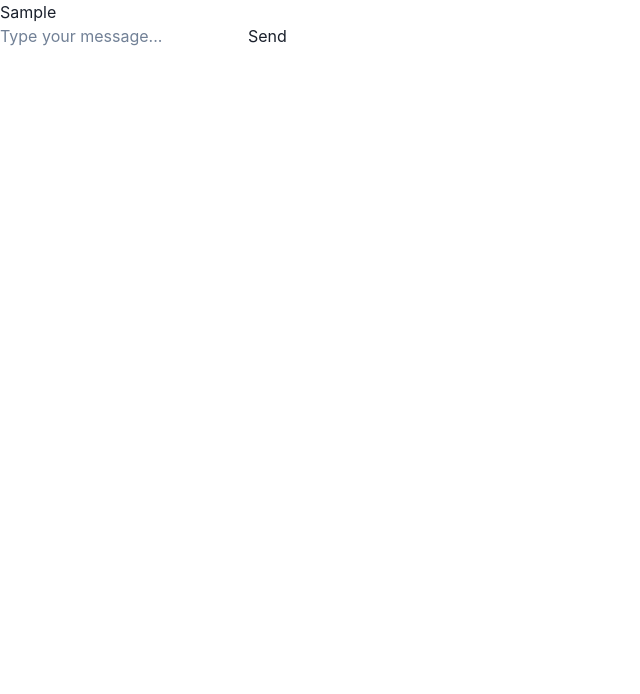
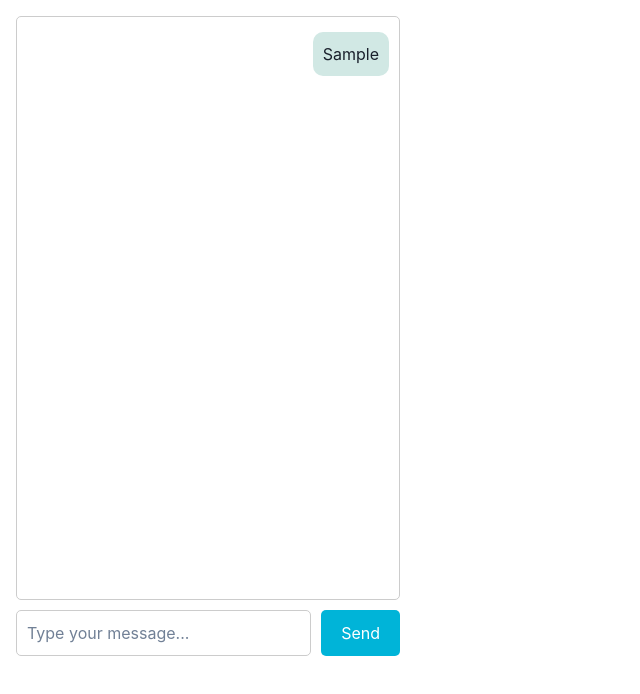
Before and after one commit to FridahNtika/recipe-app-week3, a React (Vite) app in the folder frontend/recipes/: page /temp-chatbot in a window 1280 px wide. Both pictures are taken after typing "Sample" into the empty fields and a click on the button "Send". Shown: the top 694 px of the page, without its empty margins (0-640 px from the left). Built offline with nearby package versions, Linux system fonts and the light colour scheme; no server answers.

Commit message:
add basic ui to chatbot component

```diff
--- a/frontend/recipes/src/components/ChatBot.jsx
+++ b/frontend/recipes/src/components/ChatBot.jsx
@@ -33,24 +33,60 @@ const ChatBot = () => {
   };
 
   return (
-    <div className="chatbot-container">
-      <div className="chat-window">
-        {conversation.map((message, index) => (
-          <div key={index} className={`chat-message ${message.role}`}>
-            {message.content}
+    <div style={{ display: 'flex', flexDirection: 'column', width: '30vw', height: '80vh', margin: '2vh' }}>
+      <div style={{ flex: 1, overflowY: 'auto', padding: '10px', border: '1px solid #ccc', borderRadius: '5px' }}>
+        {conversation.map((msg, index) => (
+          <div
+            key={index}
+            style={{
+              display: 'flex',
+              justifyContent: msg.role === 'user' ? 'flex-end' : 'flex-start',
+              margin: '5px 0',
+              marginBottom: '3vh'
+            }}
+          >
+            <div
+              style={{
+                padding: '10px',
+                borderRadius: '10px',
+                backgroundColor: msg.role === 'user' ? '#D1E8E4' : '#F7D9C4',
+                maxWidth: '60%',
+              }}
+            >
+              {msg.content}
+            </div>
           </div>
         ))}
-        {loading && <div className="chat-message system">Typing...</div>}
+        {loading && <div style={{ display: 'flex', justifyContent: 'flex-start', margin: '5px 0' }}>
+          <div style={{ padding: '10px', borderRadius: '10px', backgroundColor: '#F7D9C4', maxWidth: '60%' }}>
+            Typing...
           </div>
+        </div>}
+      </div>
+      <div style={{ display: 'flex', marginTop: '10px' }}>
         <input
           type="text"
           value={input}
           onChange={(e) => setInput(e.target.value)}
-        onKeyPress={handleKeyPress}
+          onKeyDown={handleKeyPress}
           placeholder="Type your message..."
-        className="chat-input"
+          style={{ flex: 1, padding: '10px', borderRadius: '5px', border: '1px solid #ccc' }}
         />
-      <button onClick={sendMessage} className="send-button">Send</button>
+        <button
+          onClick={sendMessage}
+          style={{
+            marginLeft: '10px',
+            padding: '10px 20px',
+            borderRadius: '5px',
+            border: 'none',
+            backgroundColor: '#00B4D8',
+            color: 'white',
+            cursor: 'pointer',
+          }}
+        >
+          Send
+        </button>
+      </div>
     </div>
   );
 };
```
Lines whose indentation alone changed are shown as unchanged.
